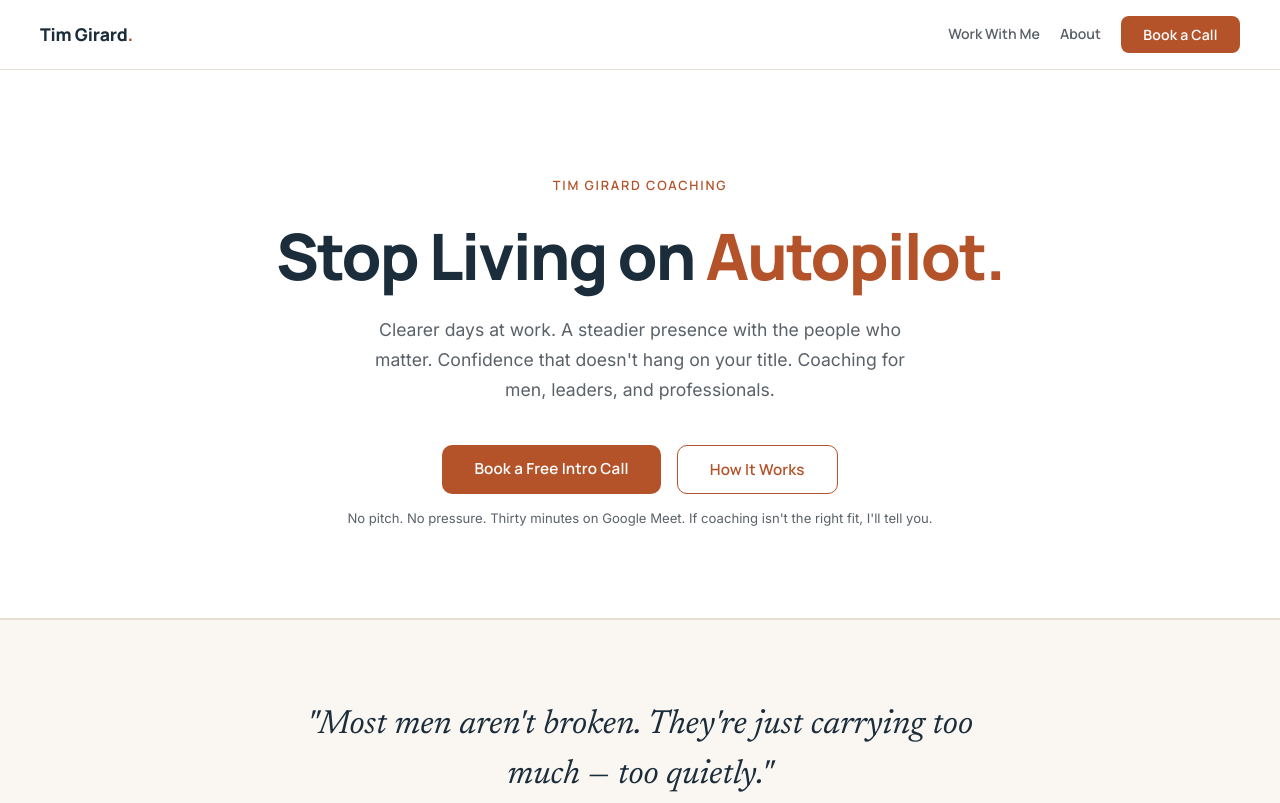
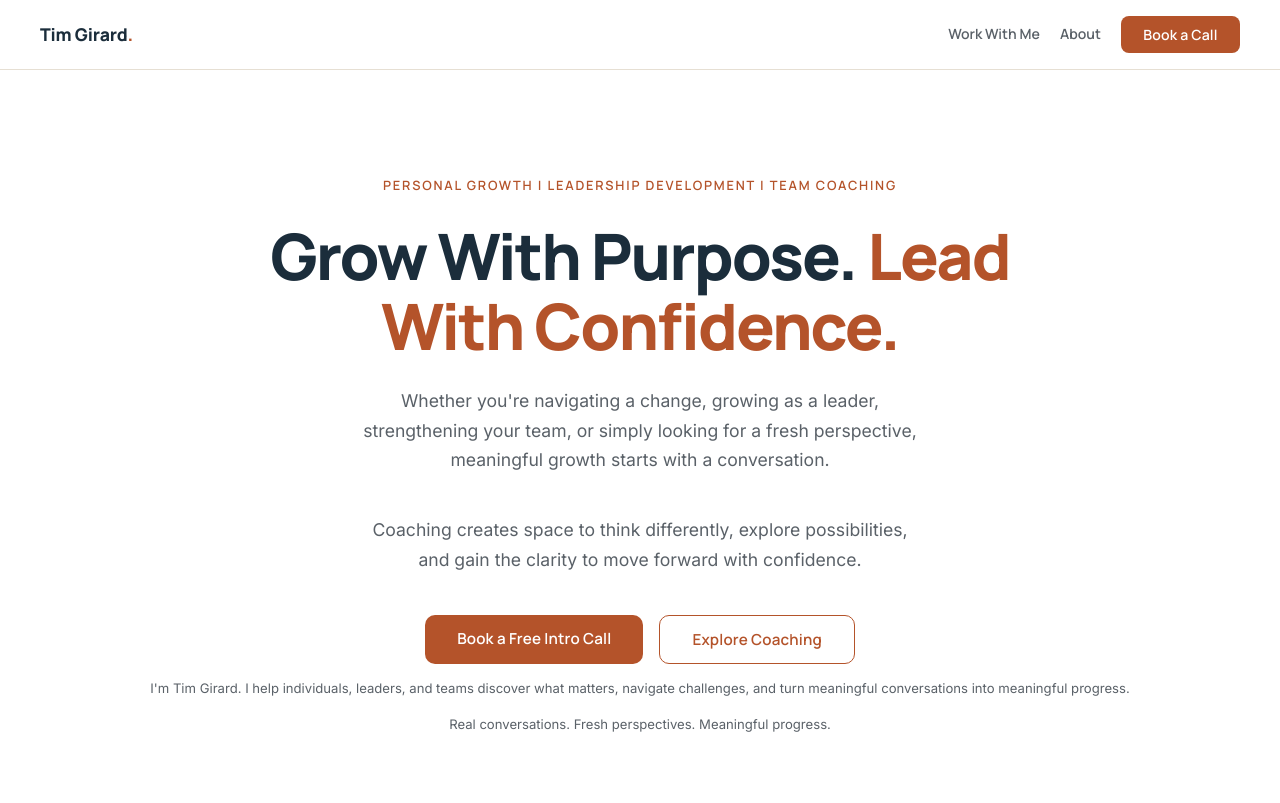
Before and after one commit to coach2learn/coach2learn-website, a plain HTML site: page index.html in a window 1280 px wide. Shown: the top 803 px of the page. Drawn offline with Linux system fonts and the light colour scheme.

Commit message:
Update homepage hero to Version 2: Grow With Purpose. Lead With Confidence.

```diff
--- a/index.html
+++ b/index.html
@@ -3,11 +3,11 @@
 <head>
   <meta charset="UTF-8" />
   <meta name="viewport" content="width=device-width, initial-scale=1.0" />
-  <title>Tim Girard Coaching | For men, leaders, and professionals</title>
-  <meta name="description" content="Coaching with Tim Girard for men, leaders, and professionals. A free 30-minute intro call on Google Meet. Clear prices in Canadian dollars. No pitch. No pressure." />
+  <title>Tim Girard Coaching | Personal Growth, Leadership Development, Team Coaching</title>
+  <meta name="description" content="Coaching with Tim Girard for individuals, leaders, and teams. A free 30-minute intro call on Google Meet. Clear prices in Canadian dollars." />
   <link rel="canonical" href="https://coach2learn.ca/" />
   <meta property="og:title" content="Tim Girard Coaching" />
-  <meta property="og:description" content="Most men aren't broken. They're just carrying too much — too quietly. Coaching for men, leaders, and professionals." />
+  <meta property="og:description" content="Helping people grow, as individuals, as leaders, and together. Coaching for individuals, leaders, and teams." />
   <meta property="og:type" content="website" />
   <meta property="og:url" content="https://coach2learn.ca/" />
   <meta property="og:image" content="https://coach2learn.ca/images/tim-girard-960.jpg" />
@@ -29,14 +29,16 @@
 
   <main id="main">
     <section class="hero">
-      <p class="eyebrow">Tim Girard Coaching</p>
-      <h1>Stop Living on <em>Autopilot.</em></h1>
-      <p class="sub">Clearer days at work. A steadier presence with the people who matter. Confidence that doesn't hang on your title. Coaching for men, leaders, and professionals.</p>
+      <p class="eyebrow">Personal Growth | Leadership Development | Team Coaching</p>
+      <h1>Grow With Purpose. <em>Lead With Confidence.</em></h1>
+      <p class="sub">Whether you're navigating a change, growing as a leader, strengthening your team, or simply looking for a fresh perspective, meaningful growth starts with a conversation.</p>
+      <p class="sub">Coaching creates space to think differently, explore possibilities, and gain the clarity to move forward with confidence.</p>
       <div class="hero-actions">
         <a class="btn btn-accent btn-lg" href="https://calendly.com/coach2learn/30min" target="_blank" rel="noopener noreferrer">Book a Free Intro Call</a>
-        <a class="btn btn-outline btn-lg" href="#how">How It Works</a>
+        <a class="btn btn-outline btn-lg" href="#how">Explore Coaching</a>
       </div>
-      <p class="btn-note">No pitch. No pressure. Thirty minutes on Google Meet. If coaching isn't the right fit, I'll tell you.</p>
+      <p class="btn-note">I'm Tim Girard. I help individuals, leaders, and teams discover what matters, navigate challenges, and turn meaningful conversations into meaningful progress.</p>
+      <p class="btn-note">Real conversations. Fresh perspectives. Meaningful progress.</p>
     </section>
 
     <figure class="quote-section">
```
